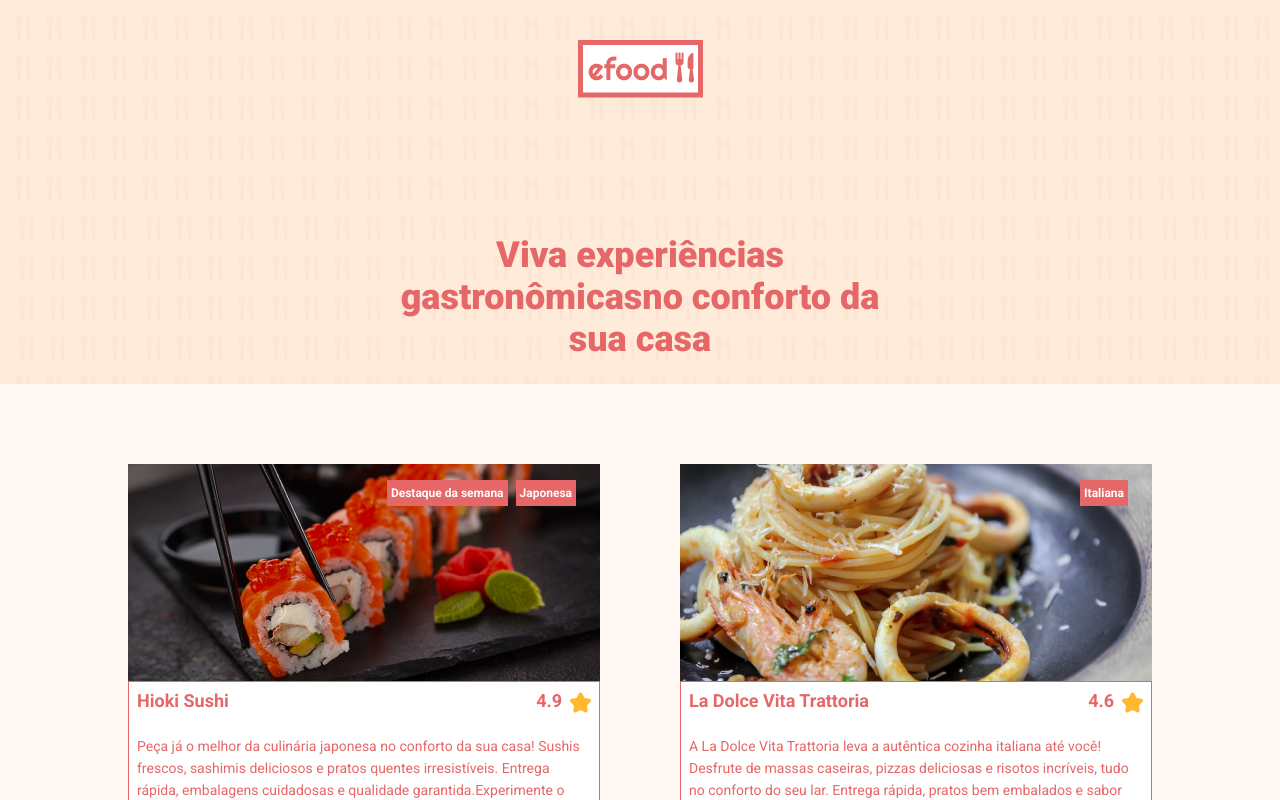
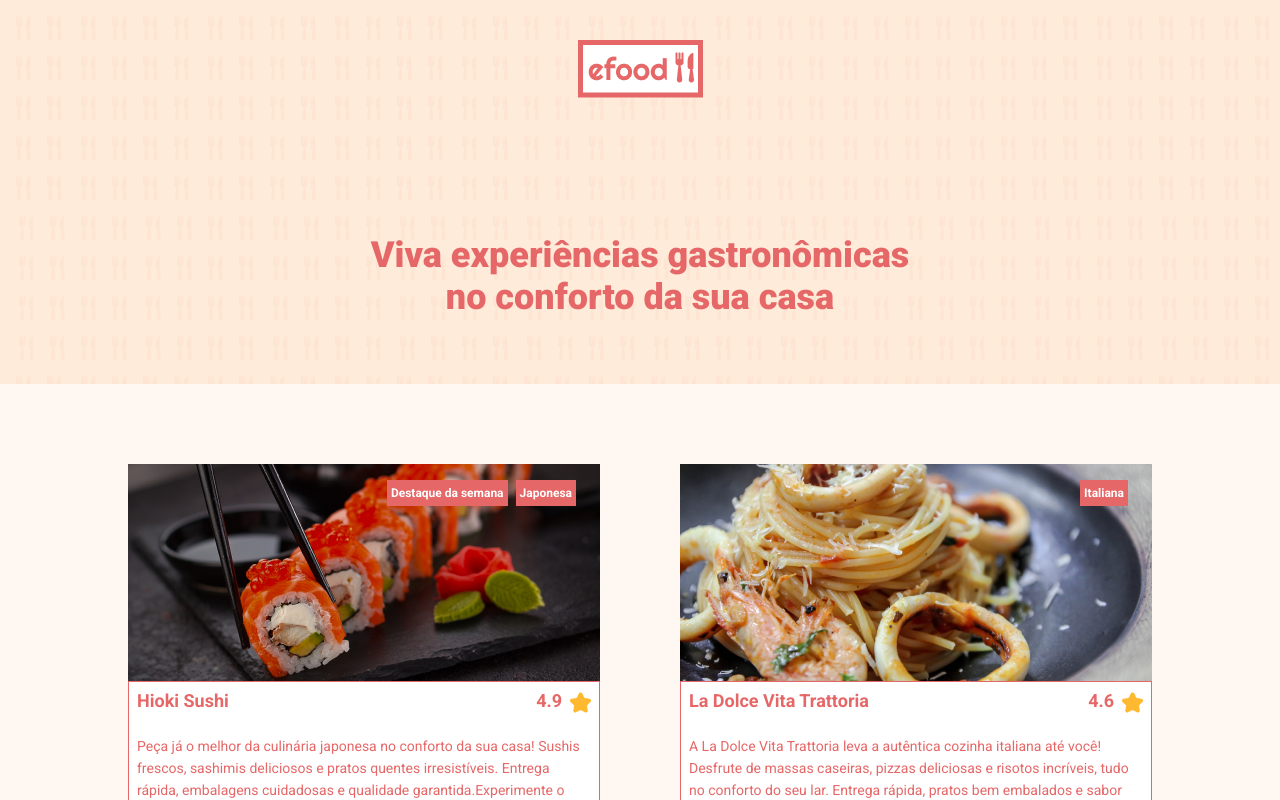
Before and after one commit to joao-carlos-dev/EFood, a React (Create React App) app: page / in a window 1280 px wide. Shown: the top 800 px of the page. Built offline with nearby package versions, Linux system fonts and the light colour scheme.

Commit message:
alterando o hero e os botões do componente produtos

```diff
--- a/src/components/Hero/index.tsx
+++ b/src/components/Hero/index.tsx
@@ -5,7 +5,7 @@ import logo from '../../assets/images/logo.png'
 const Hero = () => (
   <Cabecalho style={{ backgroundImage: `url(${planoFundo})` }}>
     <Logo src={logo} alt="EFOOD" />
-    <Titulo>Viva experiências gastronômicasno conforto da sua casa</Titulo>
+    <Titulo>Viva experiências gastronômicas no conforto da sua casa</Titulo>
   </Cabecalho>
 )
 
--- a/src/components/Hero/styles.ts
+++ b/src/components/Hero/styles.ts
@@ -16,8 +16,8 @@ export const Logo = styled.img`
 export const Titulo = styled.h1`
   font-size: 36px;
   font-weight: 900;
+  line-height: 42px;
   width: 539px;
-  height: 84px;
   margin-top: 136px;
   text-align: center;
 `
--- a/src/components/Produtos/styles.ts
+++ b/src/components/Produtos/styles.ts
@@ -16,7 +16,7 @@ export const Card = styled.div`
   ${ButtonContainer} {
     margin: 8px;
     background-color: ${cores.laranjaClaro};
-    width: 100%;
+    width: 95%;
     box-sizing: border-box;
     cursor: pointer;
 
```
